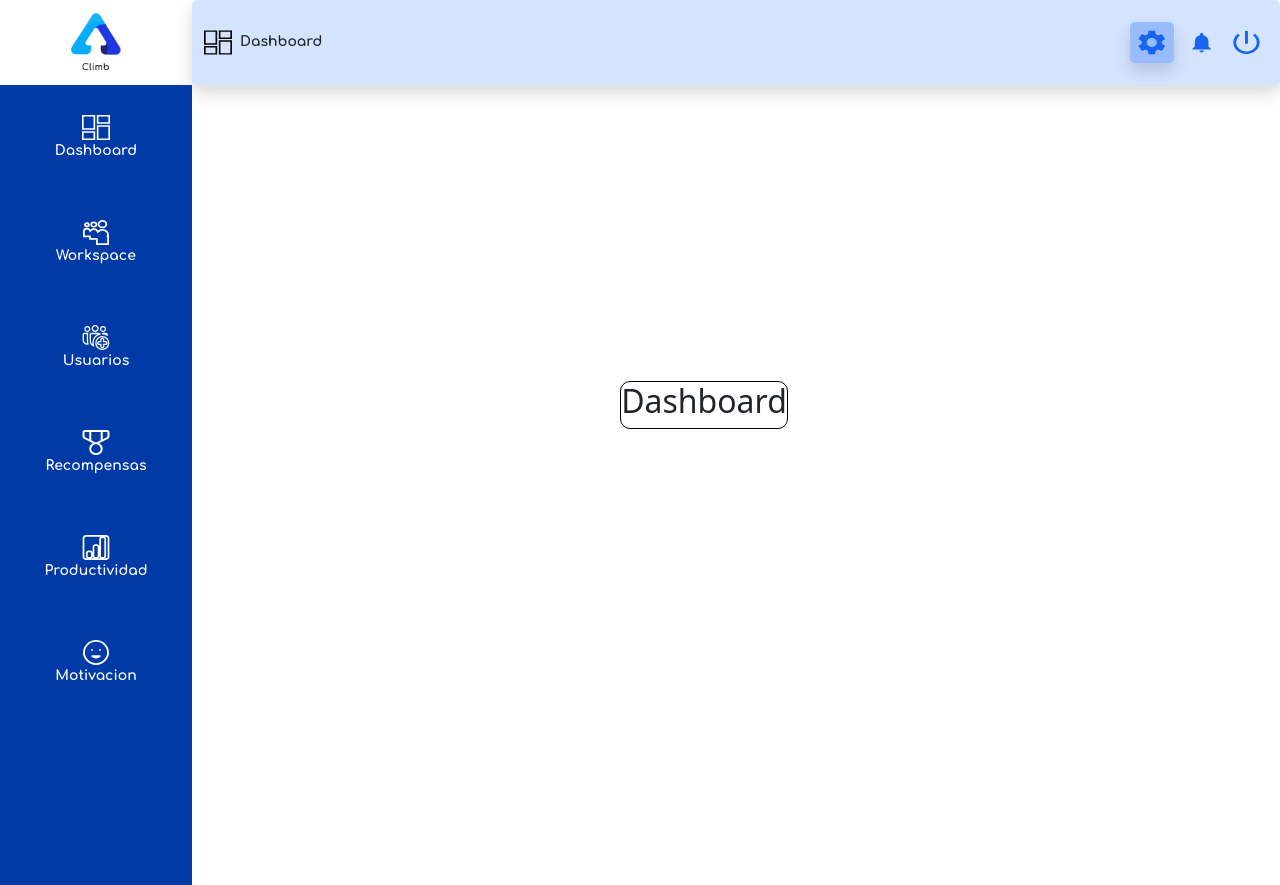
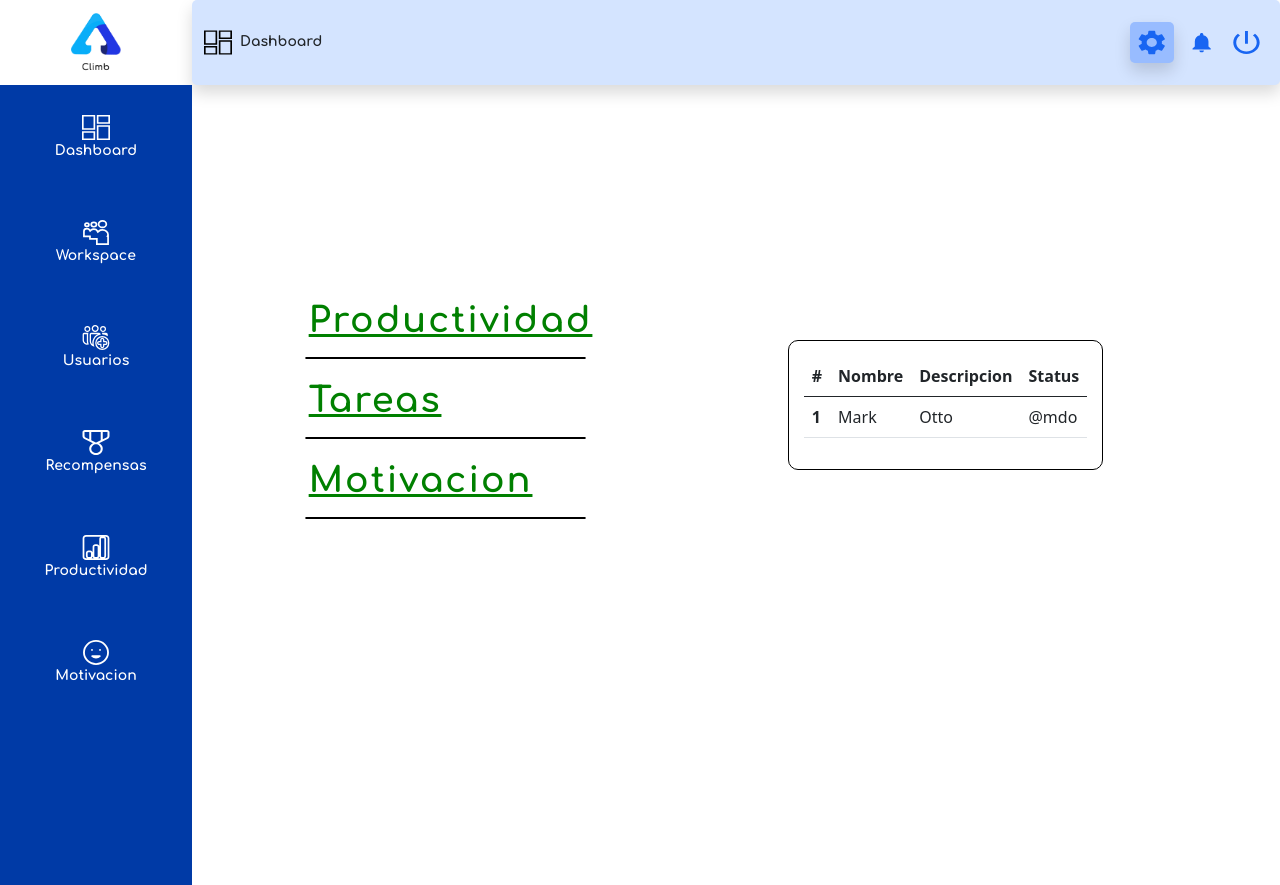
Before and after one commit to Climb-App/frontend-climb, a Next.js app: page /dashboard in a window 1280 px wide. Built offline with nearby package versions, Linux system fonts and the light colour scheme.

Commit message:
add style landingpage

```diff
--- a/components/commons/cards.js
+++ b/components/commons/cards.js
@@ -1,12 +1,12 @@
 import React from 'react';
 
 
-export default function Cards(props) {
+export default function Cards({children, classStyle}) {
 
   return (
     <>
-      <div className='cards'>
-        {props.children}
+      <div className={`cards ${classStyle}`}>
+        {children}
       </div>
     </>
   )
--- a/components/commons/title.js
+++ b/components/commons/title.js
@@ -1,9 +1,8 @@
 import React from 'react';
 
 
-export default function Title(props) {
+export default function Title({children, classStyle }) {
 
-    const {children, classStyle } = props
   return (
     <>
       <h2 className={`title ${classStyle}`}>
--- a/pages/dashboard/index.js
+++ b/pages/dashboard/index.js
@@ -1,17 +1,47 @@
 import React from 'react';
 import MainLayoutComponent from '../../components/MainLayout/index'
 import Cards from '../../components/commons/cards'
+import Title from '../../components/commons/title'
 
 export default function Dashboard() {
 
   return (
     <>
       <MainLayoutComponent>
-
-        <Cards>
-          <h2>Dashboard</h2>
+        <div>
+          <div>
+            <Title classStyle= "headTitle">Productividad</Title>
+            <Cards></Cards>
+          </div>
+          <div>
+            <Title classStyle= "headTitle">Tareas</Title>
+            <Cards></Cards>
+          </div>
+          <div>
+            <Title classStyle= "headTitle">Motivacion</Title>
+            <Cards></Cards>
+          </div>
+        </div>
+        <Cards classStyle="table-rewards">
+          <table className="table ">
+            <thead>
+              <tr>
+                <th scope="col">#</th>
+                <th scope="col">Nombre</th>
+                <th scope="col">Descripcion</th>
+                <th scope="col">Status</th>
+              </tr>
+            </thead>
+            <tbody>
+              <tr>
+                <th scope="row">1</th>
+                <td>Mark</td>
+                <td>Otto</td>
+                <td>@mdo</td>
+              </tr>
+            </tbody>
+          </table>
         </Cards>
-
       </MainLayoutComponent>
     </>
   )
--- a/pages/index.js
+++ b/pages/index.js
@@ -1,4 +1,5 @@
 import React from 'react';
+import Title from '../components/commons/title'
 
 export default function LandingPage() {
 
--- a/styles/_mixins.scss
+++ b/styles/_mixins.scss
@@ -2,3 +2,8 @@
     font-family: $font-title;
     font-size: 14px;
 }
+
+@mixin font-text{
+    font-family: $font-text;
+    font-size: 12px;
+}
--- a/styles/app.scss
+++ b/styles/app.scss
@@ -4,3 +4,4 @@
 @import './components_style/MainLayout/MainLayout';
 @import './components_style/commons_style/commons';
 @import './login/login';
+@import './dashboard/dashboard';
--- a/styles/components_style/commons_style/_commons.scss
+++ b/styles/components_style/commons_style/_commons.scss
@@ -1,2 +1,3 @@
 @import 'buttons';
 @import 'cards';
+@import 'title';
--- /dev/null
+++ b/styles/components_style/commons_style/_title.scss
@@ -0,0 +1,3 @@
+.title{
+    @include font-title;
+}
--- /dev/null
+++ b/styles/dashboard/_dashboard.scss
@@ -0,0 +1,12 @@
+.headTitle{
+    font-size: 35px;
+    color: green;
+    text-decoration: underline;
+    text-indent: 10px;
+    letter-spacing: 2px;
+    line-height: 1.6;
+}
+
+.table-rewards{
+    padding: 15px;
+}
```
